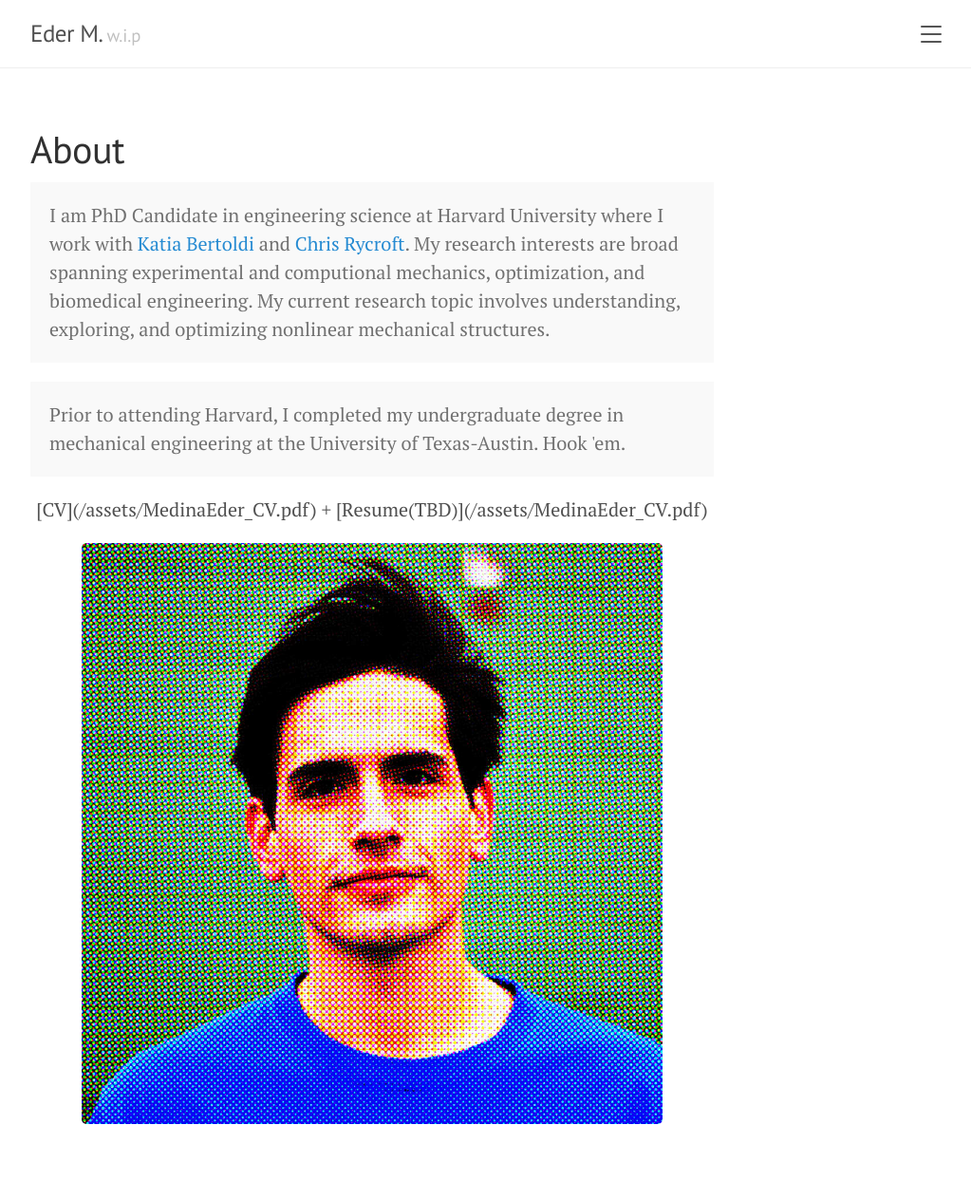
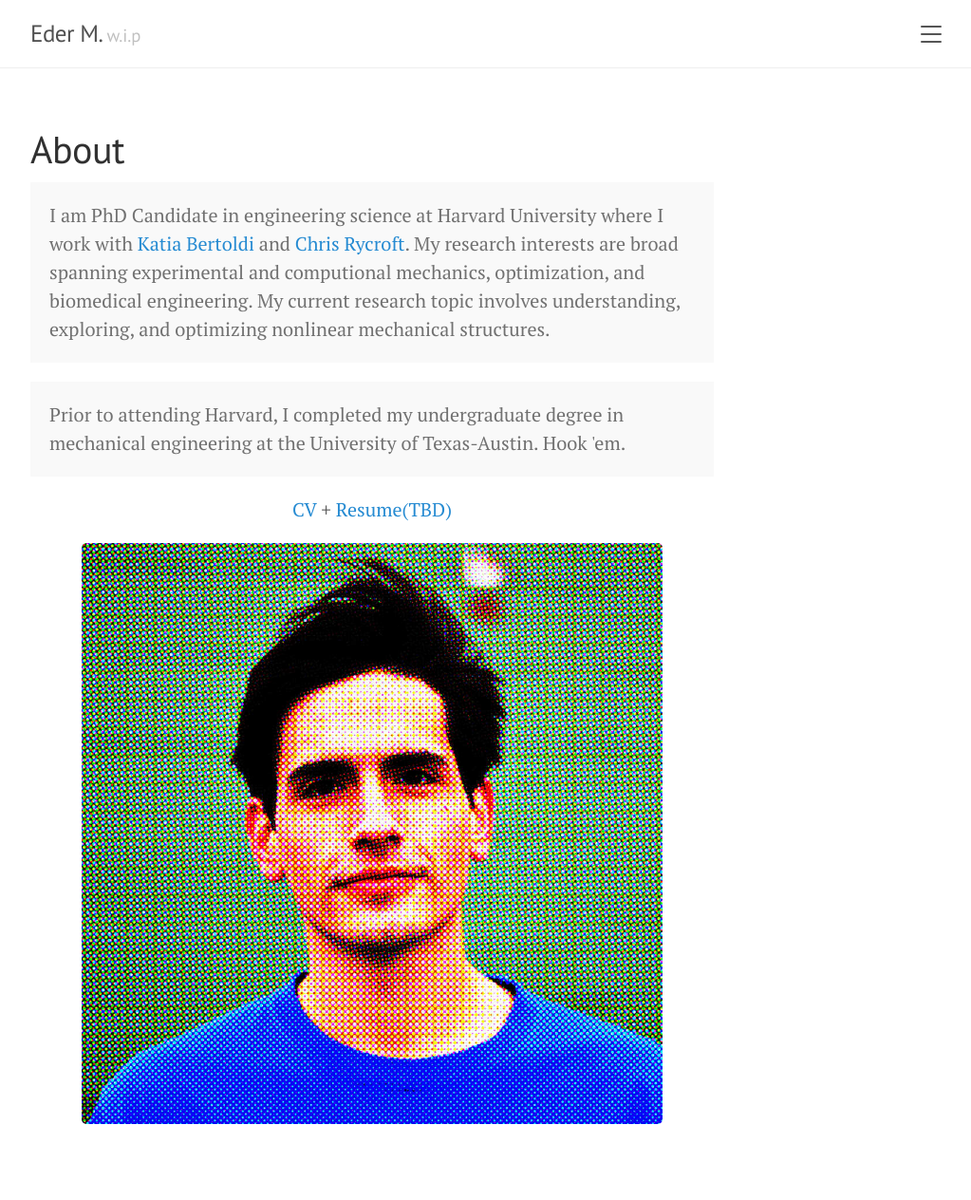
Before and after one commit to medinaeder/medinaeder.github.io, a Jekyll site: the page built from about.md, in a window 1280 px wide. Shown: the whole page at 95% size, without its empty margins (248-1271 px from the left). Built offline with Jekyll 4.4.1, drawn with Linux system fonts in a browser that asks for light colours; some of the changed lines change nothing that is shown.

Commit message:
Adding about

```diff
--- a/about.md
+++ b/about.md
@@ -17,6 +17,6 @@
 </p>
 
 <p align=center>
-[CV](/assets/MedinaEder_CV.pdf) + [Resume(TBD)](/assets/MedinaEder_CV.pdf)
+<a href="/assets/MedinaEder_CV.pdf"> CV </a> + <a href="/assets/MedinaEder_CV.pdf"> Resume(TBD) </a>
 </p>
 ![](/images/medina_print.jpg)
```
